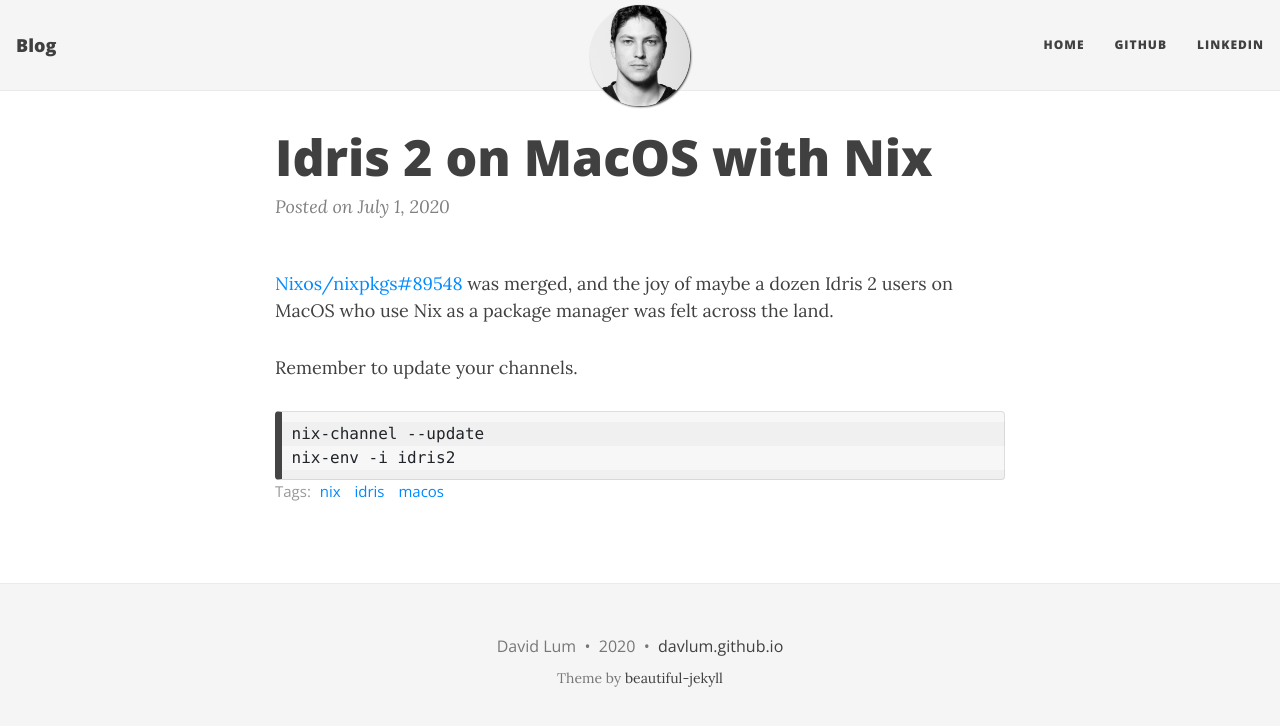
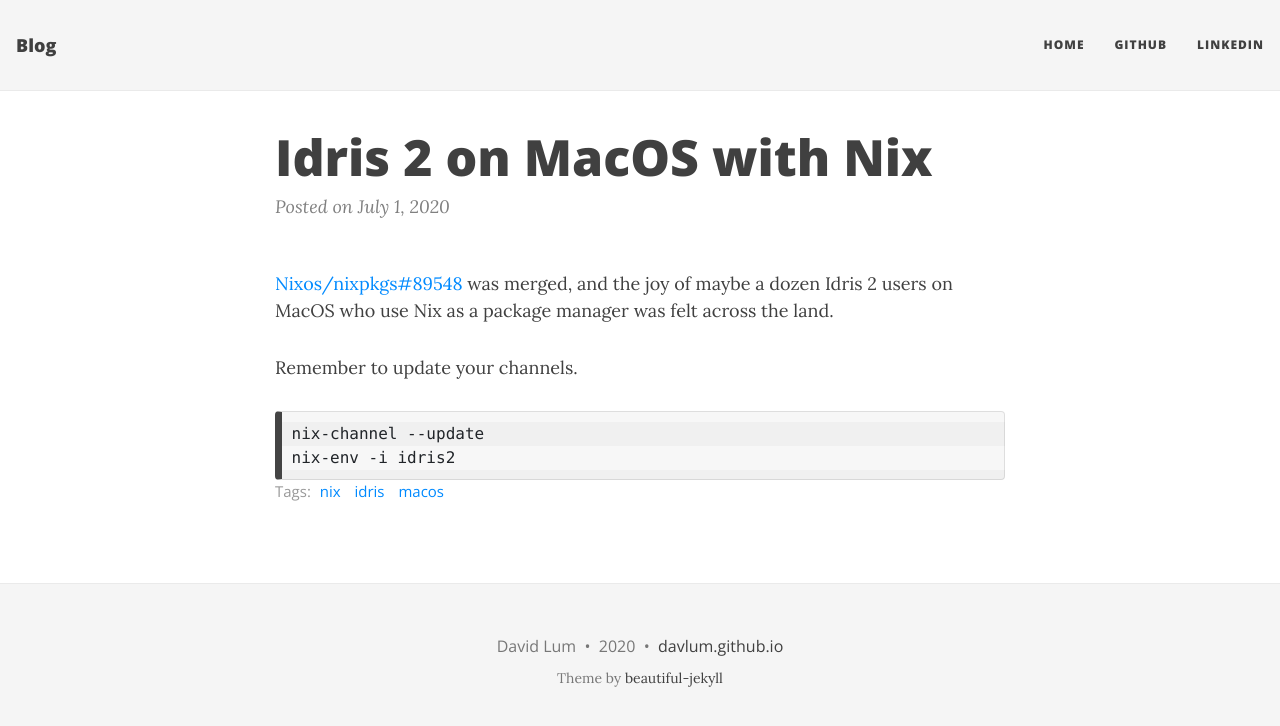
Before and after one commit to davlum/davlum.github.io, a Jekyll site: the page built from _posts/2020-07-01-nix-idris-mac.md, in a window 1280 px wide. Shown: the top 726 px of the page. Built offline with Jekyll 4.4.1, drawn with Linux system fonts in a browser that asks for light colours; nearby versions of some CDN libraries.

Commit message:
Don't show avatar on posts

```diff
--- a/_config.yml
+++ b/_config.yml
@@ -131,6 +131,7 @@ defaults:
       comments: false # add comments to all blog posts
       social-share: false # add social media sharing buttons to all blog posts
       readtime: true # add estimated reading time on all blog posts
+      show-avatar: false
   -
     scope:
       path: "" # all files
```
